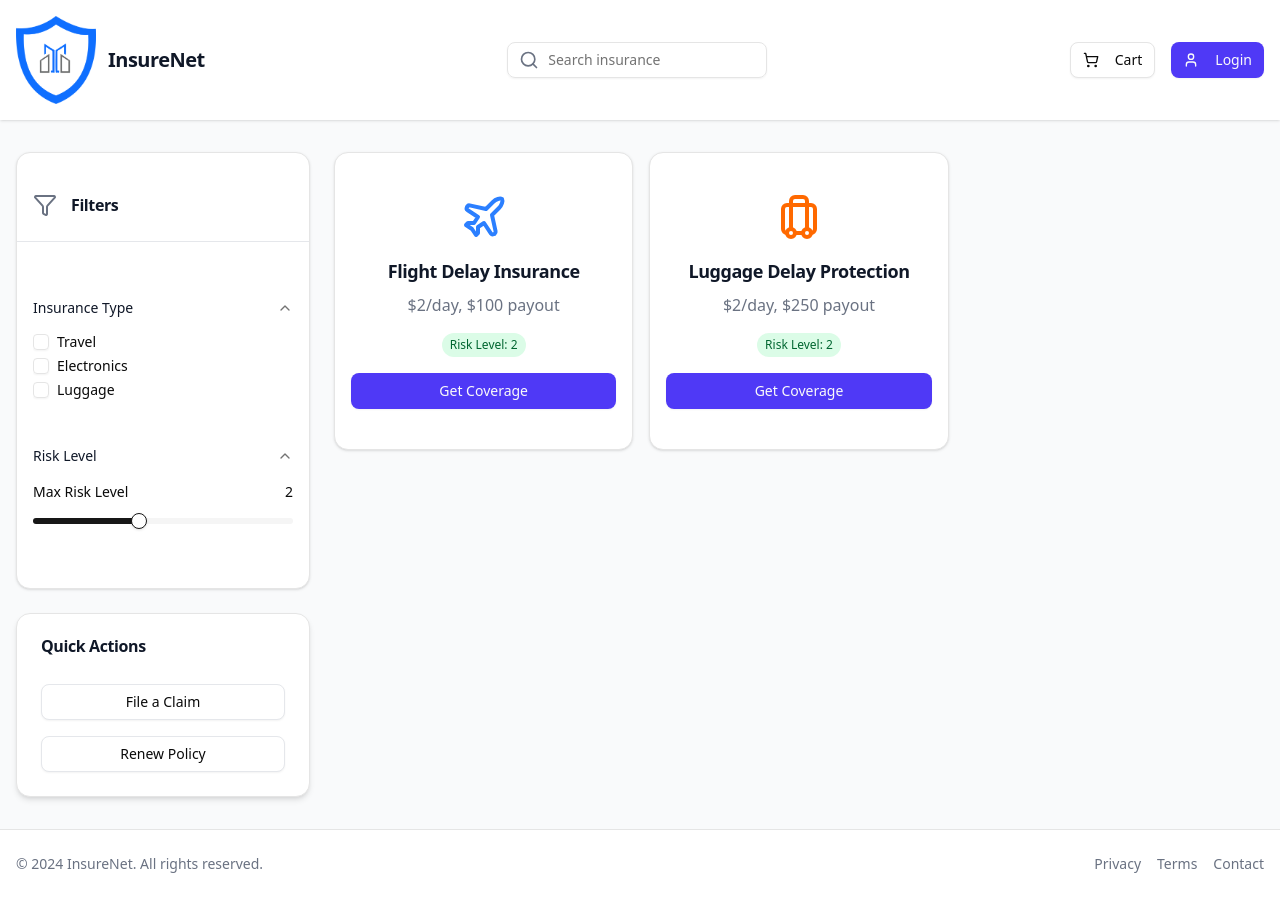
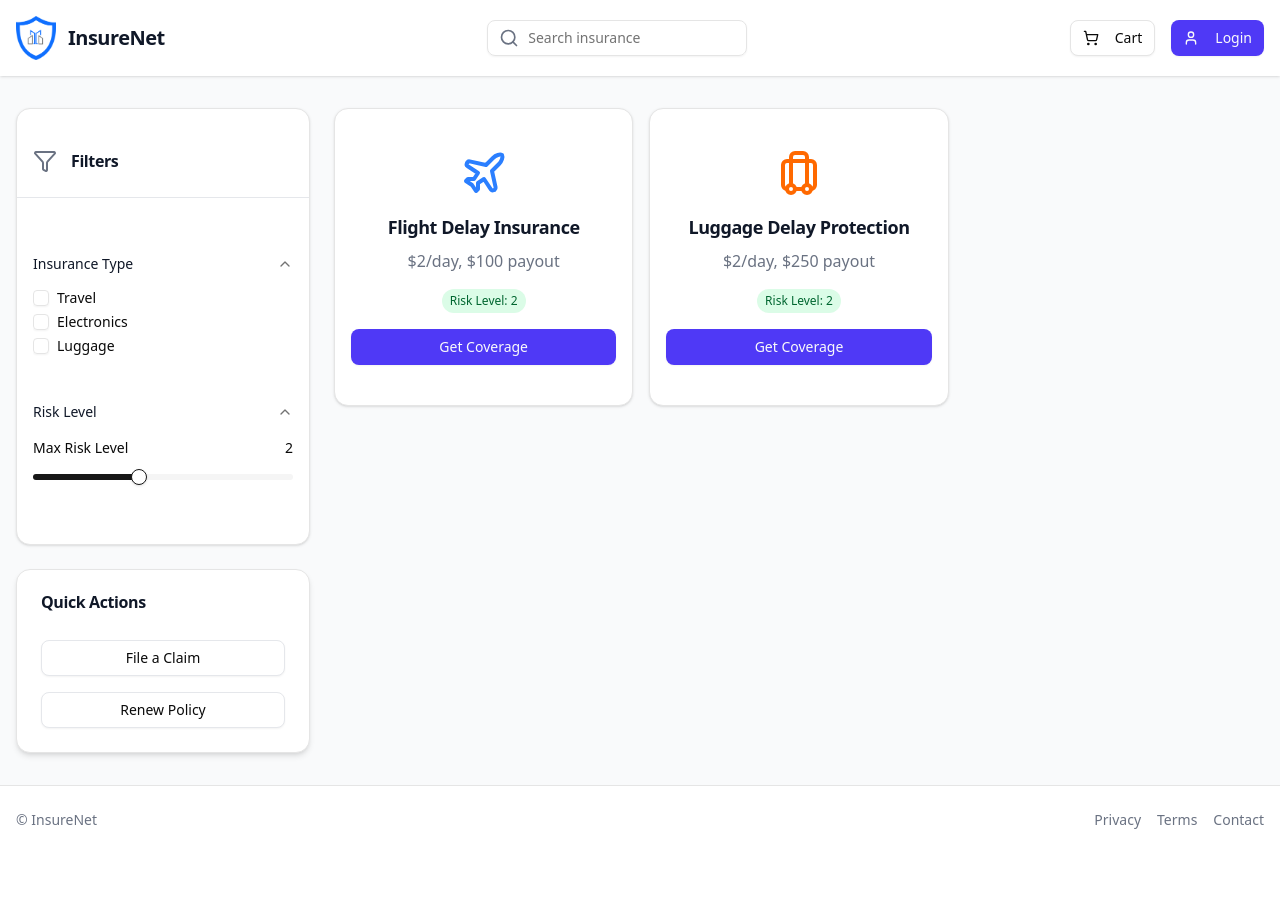
Before and after one commit to Stepheeeen/mima, a Next.js app: page /marketplace in a window 1280 px wide. After the commit the page ends 854 px from the top, so only its background shows below. Built offline with nearby package versions, Linux system fonts and the light colour scheme.

Commit message:
Refactor logo implementation in InsuranceDetailsModal and MainHeader; wrap logo in Link component for navigation

```diff
--- a/src/app/marketplace/supportingComponent.tsx
+++ b/src/app/marketplace/supportingComponent.tsx
@@ -55,6 +55,7 @@ import { useTheme } from '@/contextProviders/ThemeProvider';
 import { Separator } from "@/components/ui/separator";
 import logo from "../../../public/Logo.png"
 import Image from 'next/image';
+import Link from 'next/link';
 
 // Risk level colors mapping
 const RISK_COLORS = {
@@ -339,7 +340,7 @@ export const InsuranceDetailsModal = ({ product, onClose }: InsuranceDetailsModa
                 <DialogHeader>
                     <DialogTitle className="flex items-center space-x-4">
                     </DialogTitle>
-                    <ShieldIcon className="w-10 h-10 text-blue-500" />
+                    <Image alt='' src={logo} className='w-10'/>
                     <span>{product.name}</span>
                 </DialogHeader>
 
@@ -599,10 +600,10 @@ export const MainHeader = ({
                 </Button>
 
                 {/* Logo */}
-                <div className="flex items-center space-x-3">
-                <Image alt='' src={logo} className='w-20'/>
+                <Link href="/" className="flex items-center space-x-3 cursor-pointer">
+                <Image alt='' src={logo} className='w-10'/>
                     <h1 className={`text-xl font-semibold ${typography.headings} ${tailwindClasses.textDark}`}>InsureNet</h1>
-                </div>
+                </Link>
 
                 {/* Search Bar */}
                 <div className="relative hidden md:block">
@@ -645,7 +646,7 @@ export const MainFooter = () => {
                 <div className="flex flex-col md:flex-row items-center justify-between space-y-4 md:space-y-0">
                     <div className="text-center md:text-left">
                         <p className={`${tailwindClasses.textMuted} text-sm`}>
-                            © 2024 InsureNet. All rights reserved.
+                            © InsureNet
                         </p>
                     </div>
                     <div className="flex flex-wrap justify-center md:justify-end space-x-4">
```
